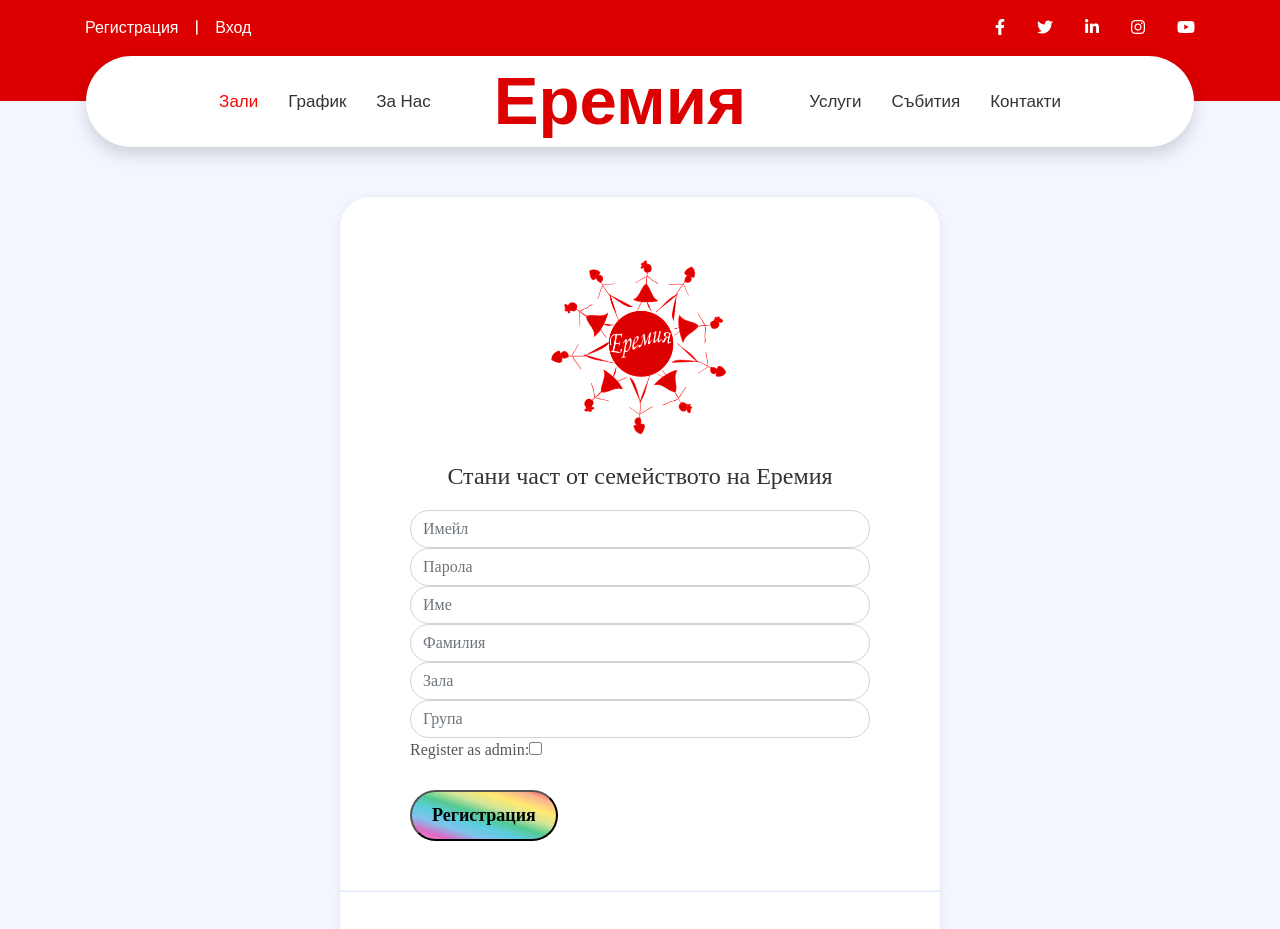
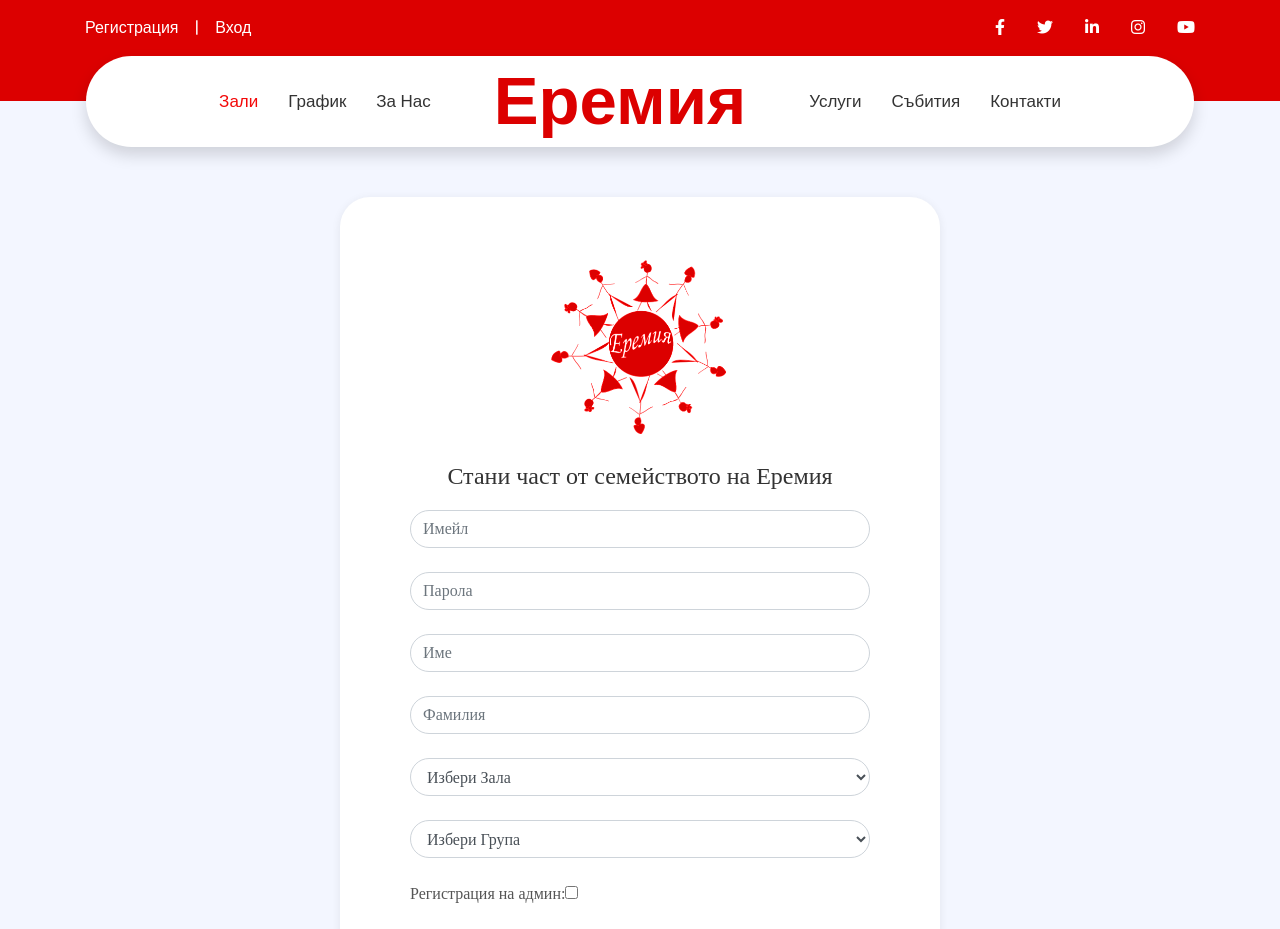
Before and after one commit to Virginia1188/Eremia, a React (Vite) app in the folder client/: page /register in a window 1280 px wide. Shown: the top 929 px of the page. Built offline with nearby package versions, Linux system fonts and the light colour scheme; a small style sheet from the web is missing.

Commit message:
Update styles for register page

```diff
--- a/client/src/components/Register/Register.jsx
+++ b/client/src/components/Register/Register.jsx
@@ -21,8 +21,9 @@ export default function Register() {
 
     const [isAdmin, setIsAdmin] = useState(false);
 
-    const handleAdminCheckboxChange = (e) =>{
+    const handleAdminCheckboxChange = (e) => {
         setIsAdmin(e.target.checked);
+
     }
 
     const { registerSubmitHandler } = useContext(AuthContext);
@@ -91,27 +92,45 @@ export default function Register() {
                 </div>
 
                 <div className={styles.formGroup}>
-                    <input type="text"
+
+                    <select
+                        id="dropdown-studio"
                         className="form-control item"
-                        id="studio"
-                        placeholder="Зала"
                         name="studio"
+                        values={values[registerFormKeys.Studio]}
                         onChange={onChange}
-                        values={values[registerFormKeys.Studio]}
-                    />
+                    >
+                        <option value="">Избери Зала</option>
+                        <option value="option1">Option 1</option>
+                        <option value="option2">Option 2</option>
+                        <option value="option3">Option 3</option>
+                    </select>
+
+                    {/* {selectedOption && (
+                        <p>You selected: {selectedOption}</p>
+                    )} */}
                 </div>
                 <div className={styles.formGroup}>
-                    <input type="text"
+
+                    <select
+                        id="dropdown-group"
                         className="form-control item"
-                        id="group"
-                        placeholder="Група"
                         name="group"
+                        values={values[registerFormKeys.Group]}
                         onChange={onChange}
-                        values={values[registerFormKeys.Group]}
-                    />
+                    >
+                        <option value="">Избери Група</option>
+                        <option value="option1">Option 1</option>
+                        <option value="option2">Option 2</option>
+                        <option value="option3">Option 3</option>
+                    </select>
+
+                    {/* {selectedOption && (
+                        <p>You selected: {selectedOption}</p>
+                    )} */}
                 </div>
                 <label>
-                    Register as admin:
+                    Регистрация на админ:
                     <input type="checkbox" name='admin' checked={isAdmin} onChange={handleAdminCheckboxChange} />
                 </label>
 
--- a/client/src/components/Register/Register.module.css
+++ b/client/src/components/Register/Register.module.css
@@ -29,6 +29,10 @@ body{
     font-size: 1.5em;
 }
 
+.registrationForm .formGroup {
+    padding-bottom: 1.5em;
+}
+
 .registrationForm .formIcon img{
 	text-align: center;
     /* background-color: #5891ff; */
@@ -52,9 +56,10 @@ body{
 }
 
 .registrationForm .createAccount{
+    width: 100%;
     border-radius: 30px;
-    padding: 10px 20px;
-    font-size: 18px;
+    padding: 5px 20px;
+    font-size: 20px;
     font-weight: bold;
     background: linear-gradient(to top right,   #fa92b5, #df68c3, #81c2eb, #5ccddf, #53ca93, #d3e597, #ffe970, #f9b48e, rgb(241, 58, 82));
     color: black;
@@ -77,6 +82,9 @@ body{
 .registrationForm .socialIcons{
     margin-top: 30px;
     margin-bottom: 16px;
+    font-weight: bold;
+
+
 }
 
 .registrationForm .socialIcons a{
@@ -84,14 +92,13 @@ body{
     margin: 0 3px;
     color: black;
     background: linear-gradient(to top right,   #fa92b5, #df68c3, #81c2eb, #5ccddf, #53ca93, #d3e597, #ffe970, #f9b48e, rgb(241, 58, 82));
-    /* border: 3px solid;
-    border-radius: 5px; */
+    border: 3px solid;
+    border-radius: 30px;
     width: 80px;
     display: inline-block;
     height: 35px;
     text-align: center;
-    /* background-color: #fff; */
-    /* line-height: 45px; */
+
 }
 
 .registrationForm .socialIcons a:hover{
--- a/client/src/contexts/authContext.jsx
+++ b/client/src/contexts/authContext.jsx
@@ -67,7 +67,7 @@ export const AuthProvider = ({
         loginSubmitHandler,
         logoutHandler,
         registerSubmitHandler,
-
+        admin: auth.admin,
         email: auth.email,
         name: auth.name,
         userId: auth._id,
--- a/client/src/hooks/useForm.js
+++ b/client/src/hooks/useForm.js
@@ -7,11 +7,7 @@ export default function useForm(submitHandler, initialValues) {
     //     setValues(initialValues);
     // }, [initialValues])
 
-    const [isAdmin, setIsAdmin] = useState(false);
 
-    const handleAdminCheckboxChange = (e) =>{
-        setIsAdmin(e.target.checked);
-    }
 
     const onChange = (e) => {
         setValues(state => ({
```
Lines whose indentation alone changed are shown as unchanged.
